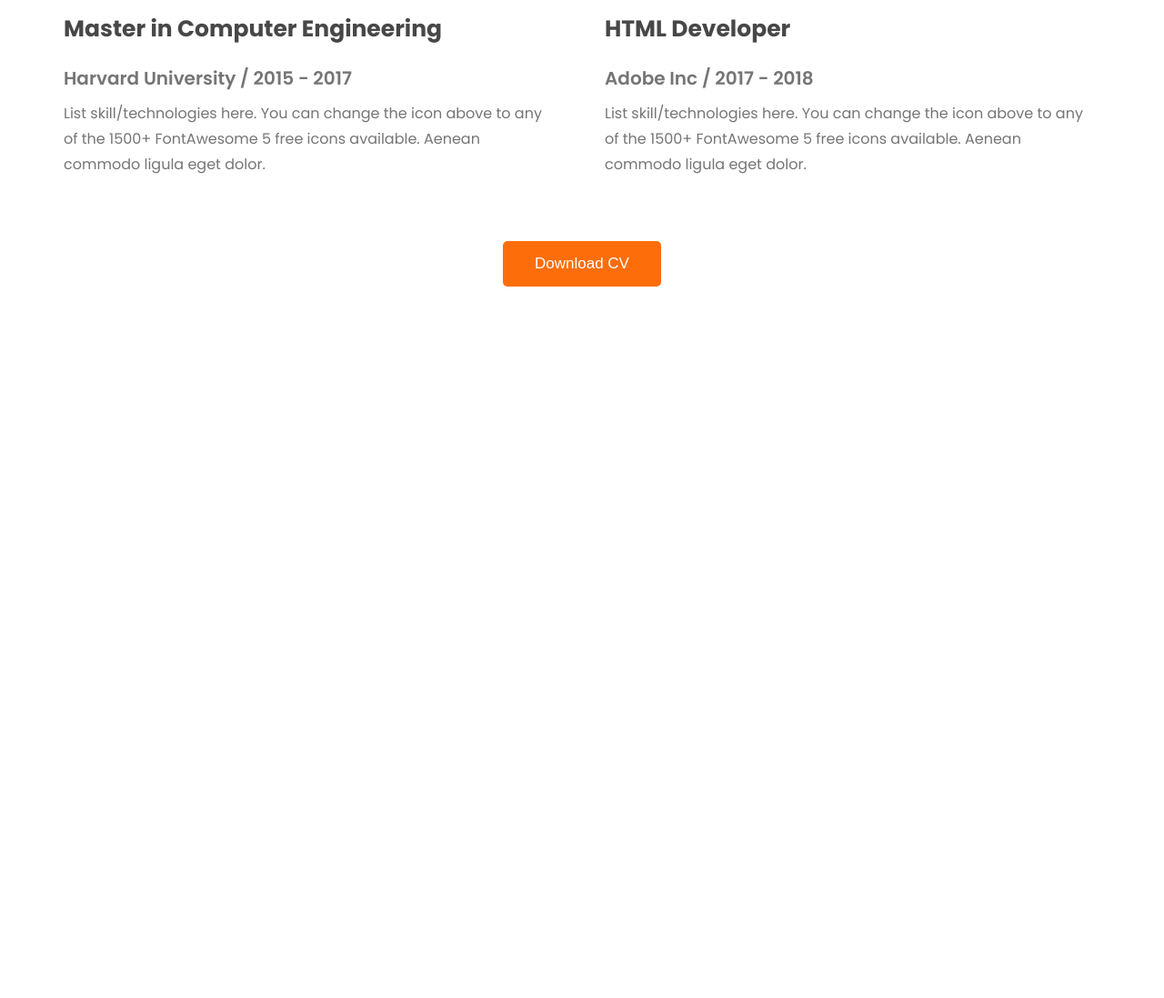
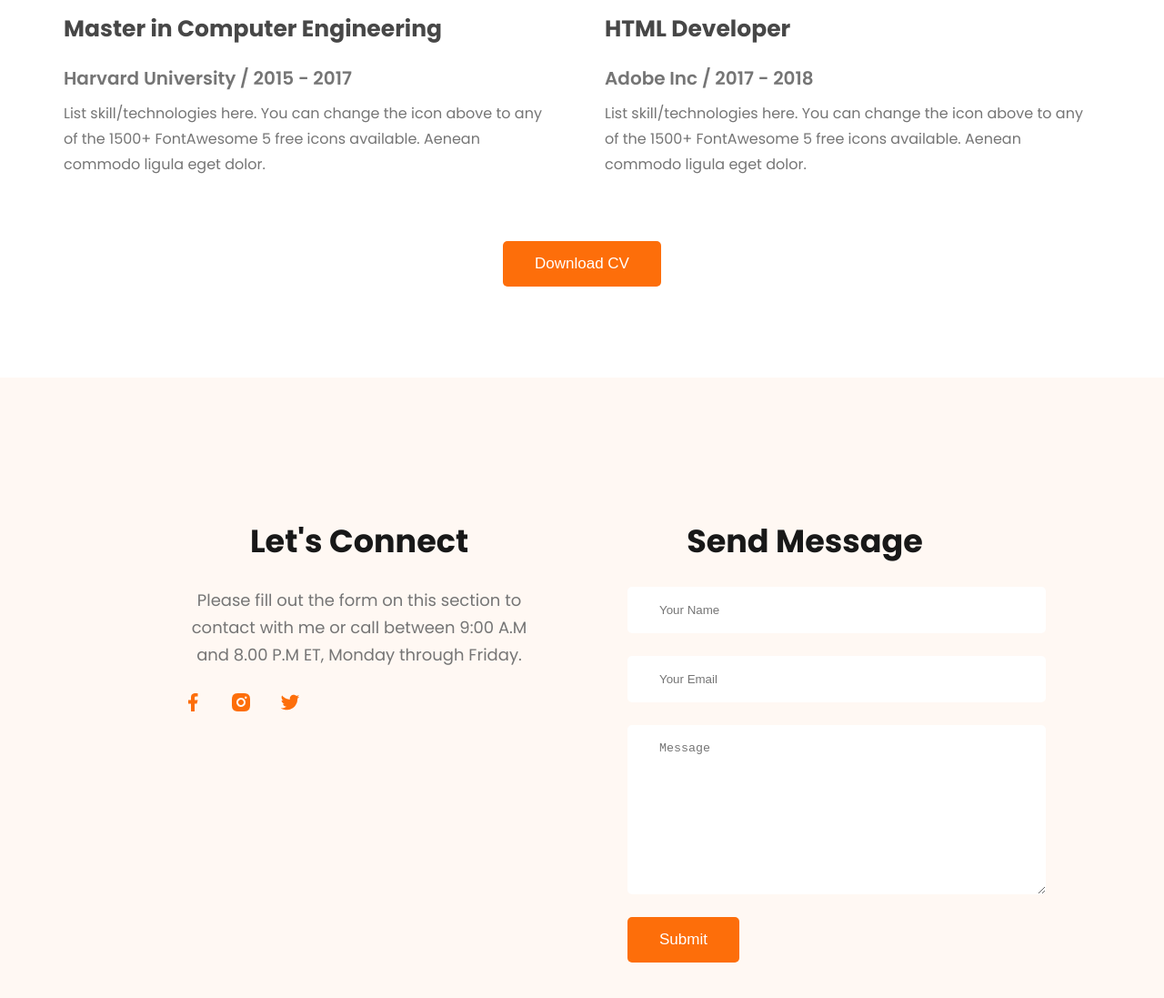
Before and after one commit to ehisawesome/Developer_Portfolio, a plain HTML site: page index.html in a window 1280 px wide. Shown: the part 2972-4069 px from the top of the page at 91% size. Before the commit the page ends 3287 px from the top, so only its background shows below. Drawn offline with Linux system fonts and the light colour scheme.

Commit message:
Finished Footer Section

```diff
--- a/Styles/style.css
+++ b/Styles/style.css
@@ -188,3 +188,35 @@ main{
     text-align: center;
     margin-top: 50px;
 }
+
+
+/* Footer Style */
+
+footer{
+    display: flex;
+    background: #FFF8F3;
+    gap: 100px;
+    margin-top: 100px;
+    padding: 130px 200px;
+}
+.footer-column{
+    width: 50%;
+}
+.social-links{
+    padding-top: 25px;
+
+}
+.social-links a{
+    margin-right: 25px;
+}
+
+.contact input[type="text"], .contact input[type="email"], textarea{
+    display: block;
+    margin-bottom: 25px;
+    padding: 18px 35px;
+    color: #757575;
+    border-radius: 5px;
+    background-color: #FFF;
+    border: 0px;
+    width: 100%;
+}
--- a/index.html
+++ b/index.html
@@ -135,7 +135,24 @@
         </section>
     </main>
     <footer>
-
+        <div class="footer-column">
+            <h3 class="section-title">Let's Connect</h3>
+            <p class="section-desc">Please fill out the form on this section to contact with me or call between 9:00 A.M and 8.00 P.M ET, Monday through Friday.</p>
+            <div class="social-links">
+                <a href=""><img src="./images/icons/facebook.png" alt=""></a>
+                <a href=""><img src="./images/icons/insta.png" alt=""></a>
+                <a href=""><img src="./images/icons/twitter.png" alt=""></a>
+            </div>
+        </div>
+        <div class="footer-column">
+            <h3 class="section-title">Send Message</h3>
+            <form action="" class="contact">
+                <input type="text" placeholder="Your Name">
+                <input type="email" placeholder="Your Email">
+                <textarea name="" id="" cols="30" rows="10" placeholder="Message"></textarea>
+                <input type="submit" value="Submit" class="btn-primary">
+            </form>
+        </div>
     </footer>
 </body>
 </html>
```
